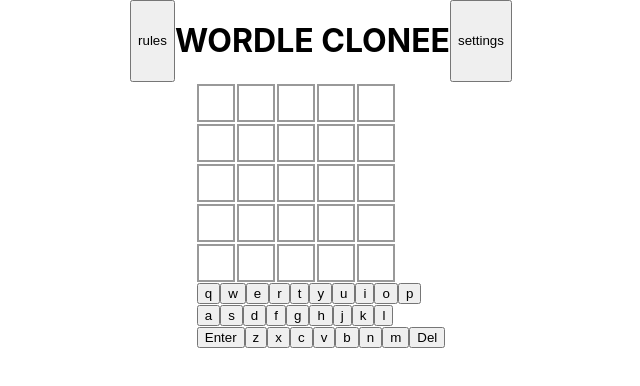
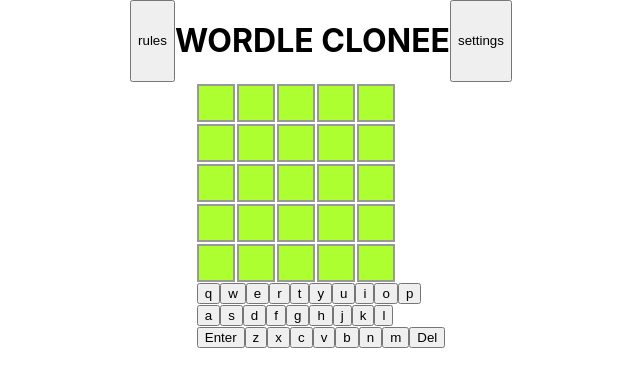
Before and after one commit to tongxuanbao/bt-wordle-clone, a React (Create React App) app: page / in a window 1280 px wide. Shown: the top 386 px of the page, without its empty margins (319-959 px from the left). Built offline with nearby package versions, Linux system fonts and the light colour scheme.

Commit message:
delete and colored panels

```diff
--- a/src/components/Game/index.jsx
+++ b/src/components/Game/index.jsx
@@ -22,7 +22,9 @@ const Game = () => {
     const { guesses, curRow } = gameState;
     const guess = guesses[curRow];
     const newGuesses = guesses.slice();
-    if (guess.length >= 5) {
+    if (letter === "Del") {
+      newGuesses[curRow] = guess.slice(0, Math.max(0, guess.length - 1));
+    } else if (guess.length >= 5) {
       newGuesses[curRow] = guess.slice(0, 5);
     } else {
       newGuesses[curRow] = guess + letter;
--- a/src/components/Mainboard/index.jsx
+++ b/src/components/Mainboard/index.jsx
@@ -2,7 +2,7 @@ import { useContext } from "react";
 import { gameContext } from "components/Game";
 
 export const Panel = (props) => {
-  return <div className="Panel">{props.value}</div>;
+  return <div className="Panel right-panel">{props.value}</div>;
 };
 
 const renderPanel = (i) => {
@@ -10,6 +10,9 @@ const renderPanel = (i) => {
 };
 
 const renderRow = (row) => {
+  const result = row.split("").map((letter, index) => {
+    // if (answer)
+  });
   return (
     <div className="board-row">
       {row.split("").map((letter) => renderPanel(letter))}
--- a/src/index.css
+++ b/src/index.css
@@ -36,6 +36,10 @@ code {
   width: 34px;
 }
 
+.right-panel {
+  background: greenyellow;
+}
+
 .board-row:after {
   clear: both;
   content: "";
```
Also changed, not shown: firebase.json (added), 1 other file (tests, documents, lock files or other folders).
